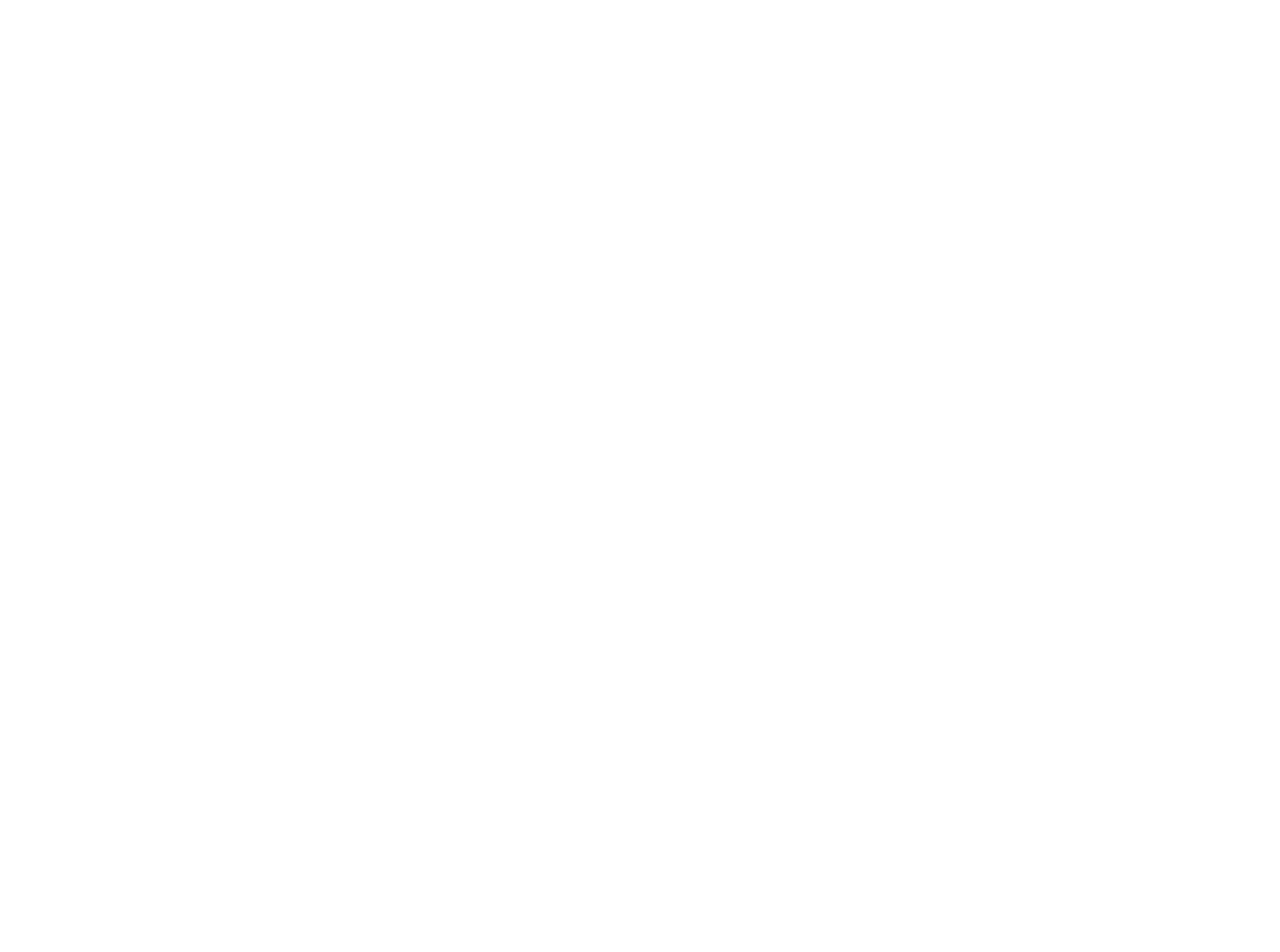
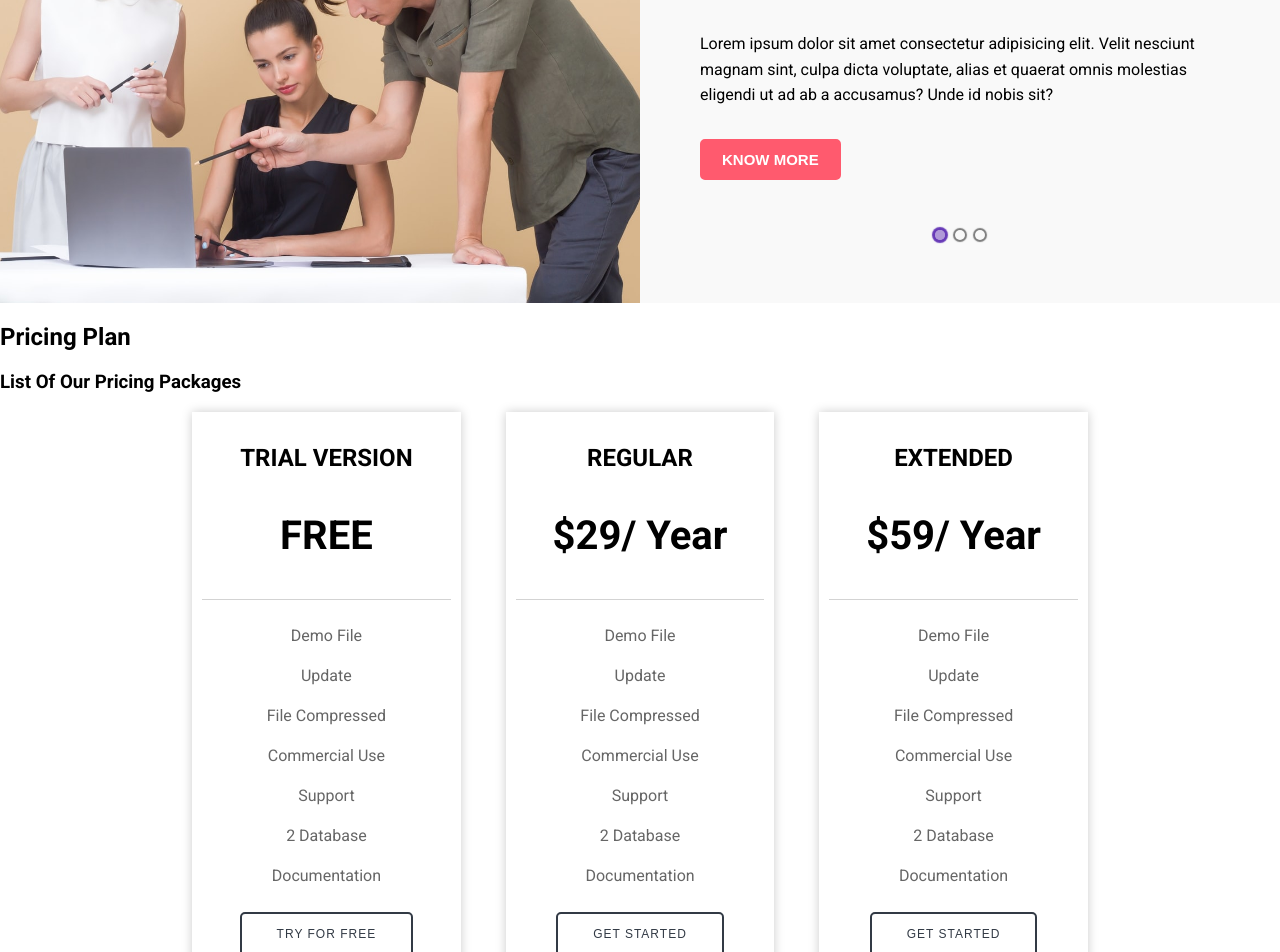
Before and after one commit to MouhaDiouf/startup, a React (Create React App) app: page / in a window 1280 px wide. Shown: the part 2860-3812 px from the top of the page. Before the commit the page ends 2582 px from the top, so only its background shows below. Built offline with nearby package versions, Linux system fonts and the light colour scheme.

Commit message:
Add styling the pricing version

```diff
--- a/src/App.js
+++ b/src/App.js
@@ -3,7 +3,8 @@
 import Header from './components/Header/Header';
 import Hero from './components/Hero/Hero';
 import Offers from './components/Offers/Offers';
-import Pricing from './components/Pricing/Pricing';
+import Pricings from './components/Pricings/Pricings';
+import Stories from './components/Stories/Stories';
 // https://webhunt.store/themeforest/dostart/index-8.html
 //webhunt.store/themeforest/dostart/index-4.html
 function App() {
@@ -14,7 +15,9 @@
 
       <Boxes />
       <Offers />
-      <Pricing />
+      <Stories />
+
+      <Pricings />
     </div>
   );
 }
--- a/src/components/Pricing/Pricing.js
+++ /dev/null
@@ -1,7 +0,0 @@
-import React from 'react';
-
-function Pricing() {
-  return <div>Pricing</div>;
-}
-
-export default Pricing;
--- /dev/null
+++ b/src/components/Pricings/Pricing/Pricing.js
@@ -0,0 +1,21 @@
+import React from 'react';
+import PricingStyles from './styles.module.scss';
+function Pricing({ type, cost, features, btn }) {
+  return (
+    <div className={PricingStyles.container}>
+      <div className={PricingStyles.pricingDetails}>
+        <h4 className={PricingStyles.type}>{type}</h4>
+        <h3 className={PricingStyles.cost}>{cost}</h3>
+      </div>
+
+      <ul className={PricingStyles.featuresContainer}>
+        {features.map((feature) => (
+          <li>{feature}</li>
+        ))}
+      </ul>
+      <button>{btn}</button>
+    </div>
+  );
+}
+
+export default Pricing;
--- /dev/null
+++ b/src/components/Pricings/Pricing/styles.module.scss
@@ -0,0 +1,50 @@
+$pink: #ff5a6e;
+
+.container {
+    width: 300px;
+    box-shadow: 0 0 10px #cccccc;
+    margin-bottom: 80px;
+    text-align: center;
+    width: 30%;
+    max-width: 1200px;
+    padding-bottom: 80px;
+
+    .type {
+        font-weight: bold;
+        font-size: 1.5rem;
+        text-transform: uppercase;
+    }
+
+    .cost {
+        font-size: 2.5rem;
+    }
+
+    ul {
+        list-style-type: none;
+        padding-left: 0px;
+
+        li {
+            line-height: 40px;
+            margin: 0 30px;
+            text-transform: capitalize;
+            color: rgb(102,102, 102)
+        }
+    }
+
+    button {
+        background-color: transparent;
+        color: #323a45;
+        border: 2px solid #323a45;
+        padding: 8px 35px;
+        font-size: 12px;
+        line-height: 25px;
+    text-transform: uppercase;
+    border-radius: 5px;
+    letter-spacing: 1px;
+    cursor: pointer;
+    }
+    .pricingDetails {
+        border-bottom: 1px solid lightgray;
+        margin: 0px 10px;
+    }
+}
--- /dev/null
+++ b/src/components/Pricings/Pricings.js
@@ -0,0 +1,22 @@
+import React from 'react';
+import PricingsStyles from './styles.module.scss';
+import data from '../../data';
+import Pricing from './Pricing/Pricing';
+function Pricings() {
+  const { pricings } = data;
+  return (
+    <div className={PricingsStyles.container}>
+      <h2>
+        Pricing <span>Plan</span>
+      </h2>
+      <h3>List Of Our Pricing Packages</h3>
+      <div className={PricingsStyles.pricesContainer}>
+        {pricings.map((pricing) => (
+          <Pricing {...pricing} />
+        ))}
+      </div>
+    </div>
+  );
+}
+
+export default Pricings;
--- /dev/null
+++ b/src/components/Pricings/styles.module.scss
@@ -0,0 +1,6 @@
+.pricesContainer {
+    display: flex;
+    justify-content: space-between;
+    width: 70%;
+    margin: 0 auto;
+}
--- a/src/components/Stories/Stories.js
+++ b/src/components/Stories/Stories.js
@@ -1,7 +1,28 @@
 import React from 'react';
-
+import Carousel from 'react-elastic-carousel';
+import StoriesStyles from './styles.module.scss';
+import data from '../../data';
+import Story from './Story/Story';
 function Stories() {
-  return <div></div>;
+  const { stories } = data;
+  const breakpoints = [{ width: 1, itemsToShow: 1 }];
+  return (
+    <div className={StoriesStyles.container}>
+      <div className={StoriesStyles.imageContainer}></div>
+      <div className={StoriesStyles.sliderContainer}>
+        <Carousel
+          breakPoints={breakpoints}
+          showArrows={false}
+          enableAutoPlay={true}
+          autoPlaySpeed={10000}
+        >
+          {stories.map((story) => (
+            <Story {...story} />
+          ))}
+        </Carousel>
+      </div>
+    </div>
+  );
 }
 
 export default Stories;
--- /dev/null
+++ b/src/components/Stories/Story/Story.js
@@ -0,0 +1,13 @@
+import React from 'react';
+import StoryStyles from './styles.module.scss';
+function Story({ title, description }) {
+  return (
+    <div className={StoryStyles.container}>
+      <h3>{title}</h3>
+      <p>{description}</p>
+      <button>Know more</button>
+    </div>
+  );
+}
+
+export default Story;
--- /dev/null
+++ b/src/components/Stories/Story/styles.module.scss
@@ -0,0 +1,20 @@
+.container {
+    width: 100%;
+    padding: 30px 50px;
+
+    p {
+        line-height: 1.6;
+    }
+    button {
+        cursor: pointer;
+        background-color: #ff5a6e;
+        color: #ffffff !important;
+        border: 2px solid #ff5a6e;
+        font-size: 15px;
+        padding: 10px 20px;
+        border-radius: 5px;
+        text-transform: uppercase;
+        font-weight: bold;
+        margin-top: 15px;
+    }
+}
--- /dev/null
+++ b/src/components/Stories/styles.module.scss
@@ -0,0 +1,21 @@
+.container {
+    display: flex;
+    align-items: center;
+    background-color: #f9f9f9;
+    margin-top: 100px;
+
+    h3 {
+        font-size: 2rem;
+    }
+    .imageContainer {
+        height: 500px;
+
+        flex: 0.5;
+        background-image: url('../../images/working.jpeg');
+        background-position: center;
+        background-size: cover;
+    }
+    .sliderContainer {
+        flex: 0.5;
+    }
+}
--- a/src/data.js
+++ b/src/data.js
@@ -47,6 +47,70 @@
       icon: <FaRocketchat />,
     },
   ],
+  stories: [
+    {
+      title: 'Distrusts procuring oh frankness existence believing',
+      description:
+        'Lorem ipsum dolor sit amet consectetur adipisicing elit. Velit nesciunt magnam sint, culpa dicta voluptate, alias et quaerat omnis molestias eligendi ut ad ab a accusamus? Unde id nobis sit?',
+    },
+    {
+      title: 'Square new horses and put better and Sincerity collected',
+      description:
+        'Lorem ipsum dolor sit amet consectetur adipisicing elit. Velit nesciunt magnam sint, culpa dicta voluptate, alias et quaerat omnis molestias eligendi ut ad ab a accusamus? Unde id nobis sit?',
+    },
+    {
+      title: 'Front no party young abode state up Saved he do fruit woody',
+      description:
+        'Lorem ipsum dolor sit amet consectetur adipisicing elit. Velit nesciunt magnam sint, culpa dicta voluptate, alias et quaerat omnis molestias eligendi ut ad ab a accusamus? Unde id nobis sit?',
+    },
+  ],
+  pricings: [
+    {
+      type: 'Trial Version',
+      cost: 'FREE',
+      features: [
+        'Demo File',
+        'Update',
+        'File Compressed',
+        'Commercial Use',
+        'Support',
+        '2 Database',
+        'Documentation',
+      ],
+      btn: ' Try For Free',
+    },
+
+    {
+      type: 'Regular',
+      cost: '$29/ Year',
+      features: [
+        'Demo File',
+        'Update',
+        'File Compressed',
+        'Commercial Use',
+        'Support',
+        '2 Database',
+        'Documentation',
+      ],
+      btn: 'Get Started',
+    },
+
+    {
+      type: 'Extended',
+      cost: '$59/ Year',
+
+      features: [
+        'Demo File',
+        'Update',
+        'File Compressed',
+        'Commercial Use',
+        'Support',
+        '2 Database',
+        'Documentation',
+      ],
+      btn: 'Get Started',
+    },
+  ],
 };
 
 export default data;
```
Also changed, not shown: src/images/working.jpeg (added), 1 other file (tests, documents, lock files or other folders).
